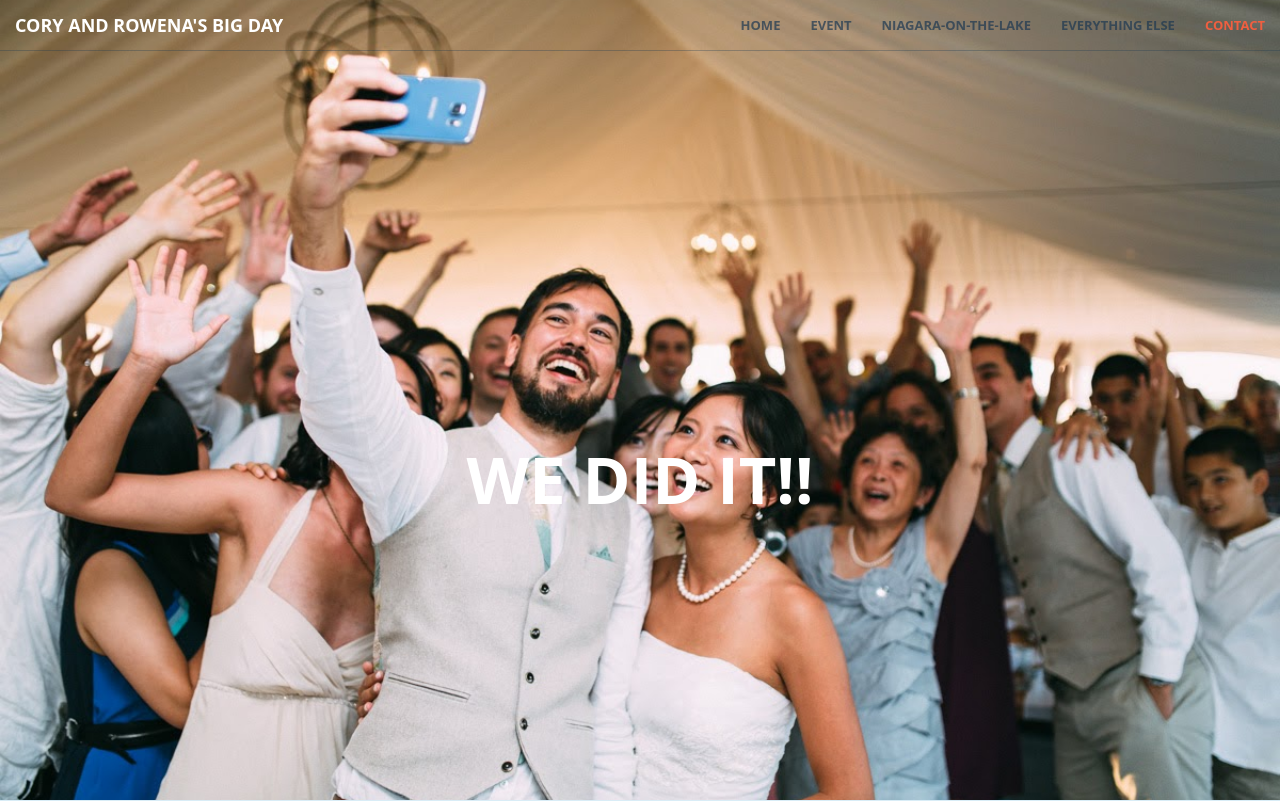
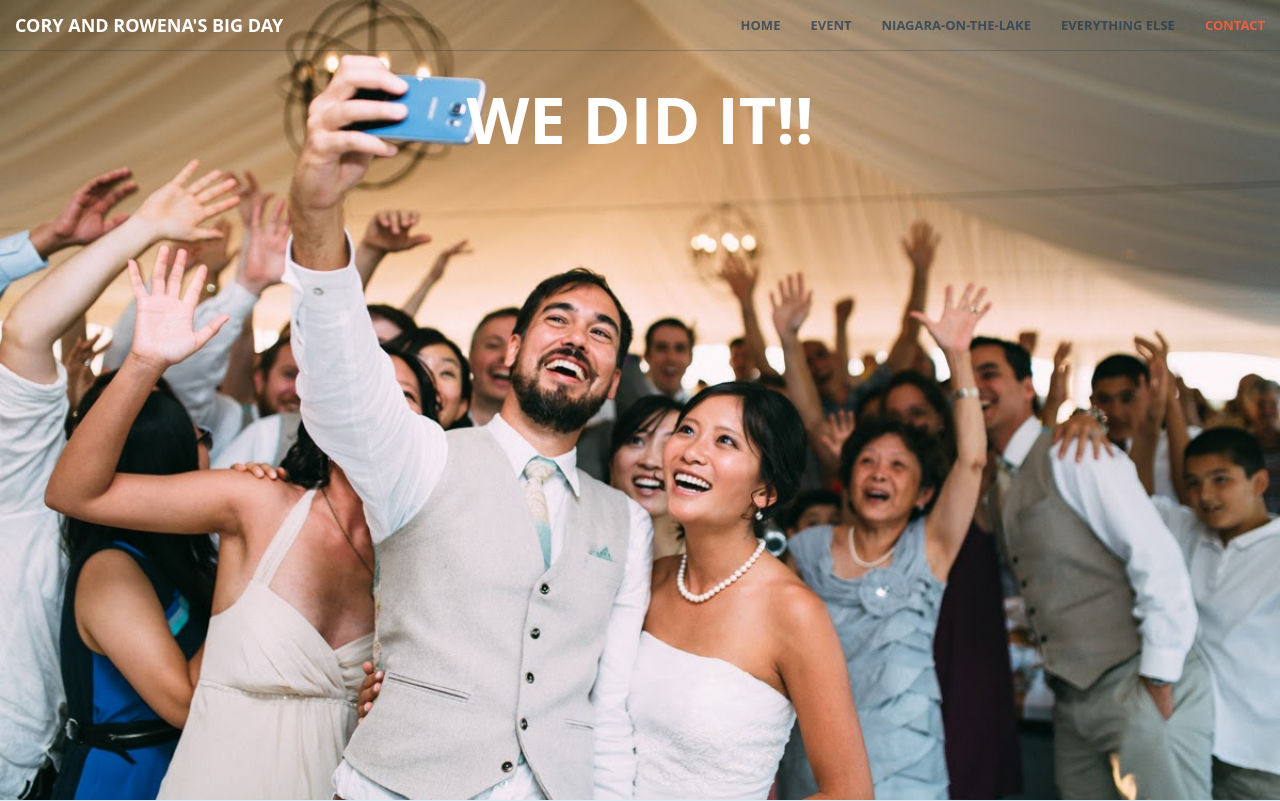
Before and after one commit to Gouldian0120/DjangoWedSite, a Django app: page / in a window 1280 px wide. Shown: the top 801 px of the page. Run offline with Django 3.2, Linux system fonts and the light colour scheme; some libraries are stand-ins or nearby versions.

Commit message:
move header

```diff
--- a/bigday/static/bigday/css/creative.css
+++ b/bigday/static/bigday/css/creative.css
@@ -237,7 +237,7 @@ header .header-content .header-content-inner p {
 
     header .header-content {
         position: absolute;
-        top: 60%;
+        top: 15%;
         padding: 0 50px;
         -webkit-transform: translateY(-50%);
         -ms-transform: translateY(-50%);
```
